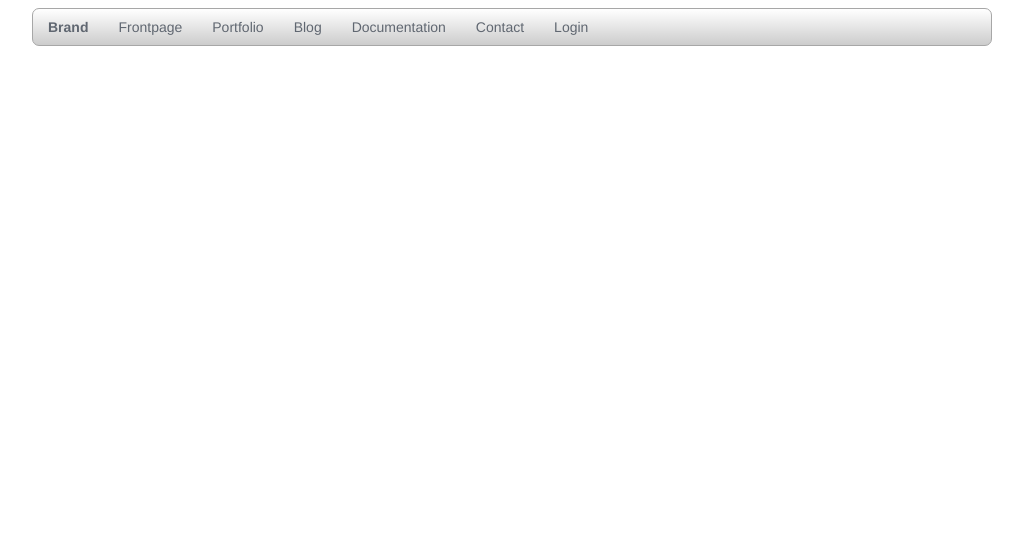
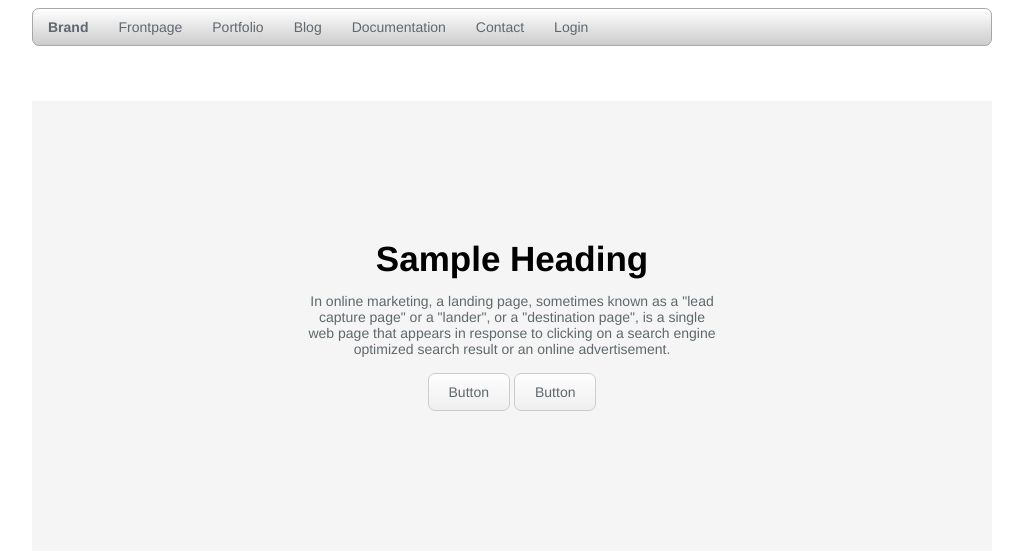
Before and after one commit to denis-fominykh/Site-Templates, a website: page index.html in a window 1280 px wide. Shown: the whole page, without its empty margins (128-1151 px from the left). Drawn offline with Linux system fonts and the light colour scheme.

Commit message:
Add Sample Heading

```diff
--- a/index.html
+++ b/index.html
@@ -6,11 +6,12 @@
 	      content="width=device-width, user-scalable=no, initial-scale=1.0, maximum-scale=1.0, minimum-scale=1.0">
 	<meta http-equiv="X-UA-Compatible" content="ie=edge">
 	<link rel="stylesheet" href="dist/css/style.css">
-	<title>Task</title>
+	<title>Site Templates</title>
 </head>
 <body>
 
 <div class="Container">
+
 	<header class="Header">
 		<nav class="nav" role="navigation">
 			<div class="nav-button nav-logo"><a class="nav-link" href="">Brand</a></div>
@@ -22,6 +23,18 @@
 			<div class="nav-button"><a class="nav-link" href="">Login</a></div>
 		</nav>
 	</header>
+
+	<section class="section">
+		<div class="SampleHeading">
+			<h1 class="heading-text heading-banner">Sample Heading</h1>
+			<p class="heading-text heading-description">In online marketing, a landing page, sometimes known as a "lead capture page" or a "lander", or a "destination page", is a single web page that appears in response to clicking on a search engine optimized search result or an online advertisement.</p>
+			<div class="heading-button-container">
+				<div class="heading-button">Button</div>
+				<div class="heading-button">Button</div>
+			</div>
+		</div>
+	</section>
+
 </div>
 
 </body>
--- a/src/styles/Header/Header.less
+++ b/src/styles/Header/Header.less
@@ -45,6 +45,5 @@
 		border-radius: 4px 0 0 4px;
 	  }
 	}
-
   }
 }
--- /dev/null
+++ b/src/styles/SampleHeading/SampleHeading.less
@@ -0,0 +1,65 @@
+.SampleHeading {
+  width: 100%;
+  height: 450px;
+  margin: 55px 0;
+  font-family: Helvetica;
+  background-color: #f5f5f5;
+  border-radius: 1px;
+  display: flex;
+  flex-direction: column;
+  align-items: center;
+  justify-content: center;
+
+  .heading-text {
+	color: #5e696d;
+	text-align: center;
+  }
+
+  .heading-banner {
+	text-align: center;
+	font-size: 35px;
+	margin: 0;
+	color: #000;
+  }
+
+  .heading-description {
+	width: 415px;
+	font-size: 14px;
+  }
+
+  .heading-button-container {
+	display: flex;
+	flex-direction: row;
+
+	.heading-button {
+	  margin: 2px;
+	  background: #fefefe;
+	  background-image: -webkit-linear-gradient(top, #fefefe, #efefef);
+	  background-image: -moz-linear-gradient(top, #fefefe, #efefef);
+	  background-image: -ms-linear-gradient(top, #fefefe, #efefef);
+	  background-image: -o-linear-gradient(top, #fefefe, #efefef);
+	  background-image: linear-gradient(to bottom, #fefefe, #efefef);
+	  -webkit-border-radius: 7;
+	  -moz-border-radius: 7;
+	  border: 1px solid #cccccc;
+	  border-radius: 7px;
+	  font-family: Helvetica;
+	  color: #5e696d;
+	  font-size: 14px;
+	  padding: 10px 20px 10px 20px;
+	  text-decoration: none;
+
+	  &:hover {
+		background: #11ade0;
+		background-image: -webkit-linear-gradient(top, #11ade0, #0092cb);
+		background-image: -moz-linear-gradient(top, #11ade0, #0092cb);
+		background-image: -ms-linear-gradient(top, #11ade0, #0092cb);
+		background-image: -o-linear-gradient(top, #11ade0, #0092cb);
+		background-image: linear-gradient(to bottom, #11ade0, #0092cb);
+		text-decoration: none;
+		border: 1px solid #0093c6;
+		color: white;
+	  }
+	}
+  }
+}
--- a/src/styles/style.less
+++ b/src/styles/style.less
@@ -1,2 +1,3 @@
 @import "Container/Container.less";
 @import "Header/Header.less";
+@import "SampleHeading/SampleHeading.less";
```
Also changed, not shown: dist/css/style.css.
